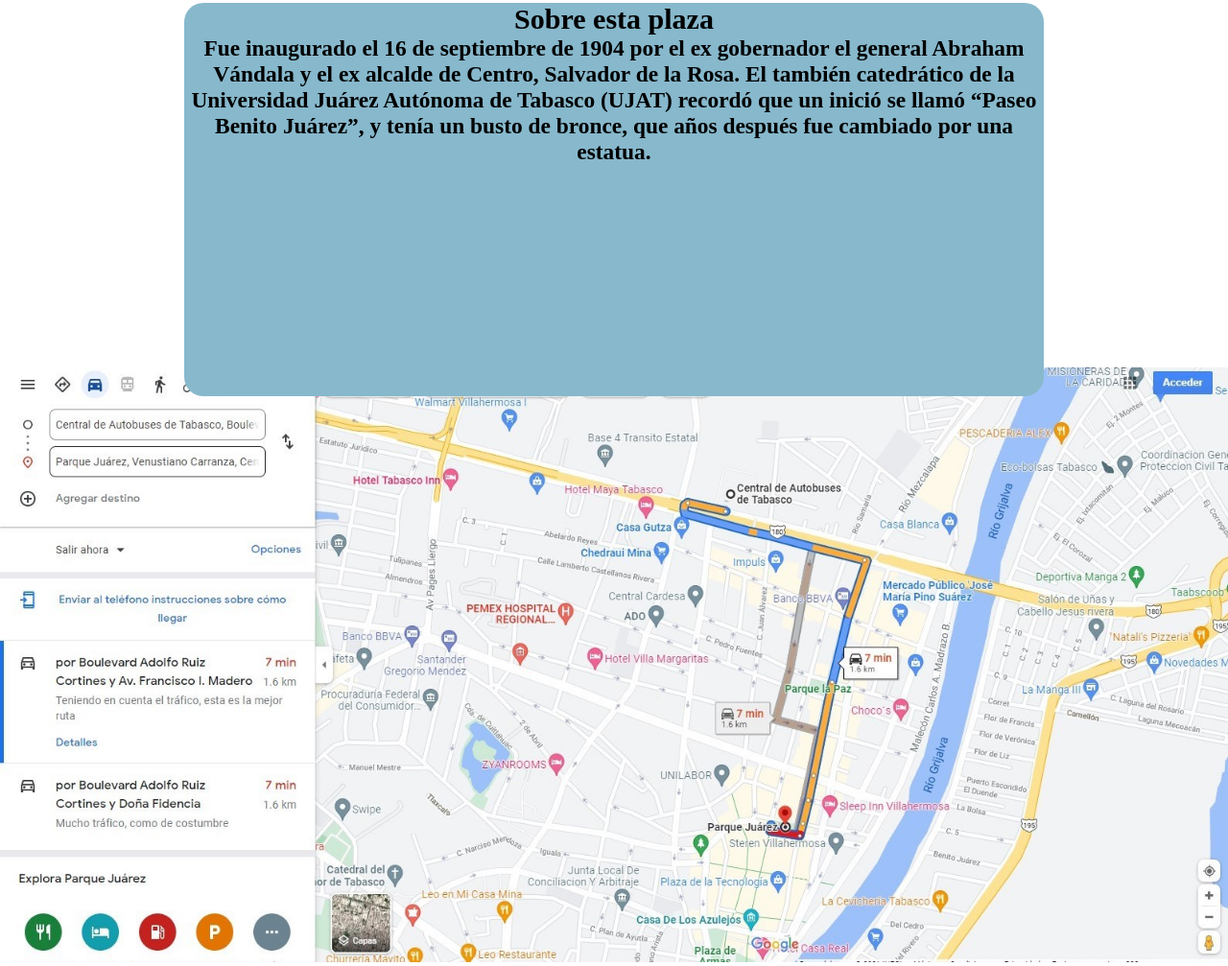
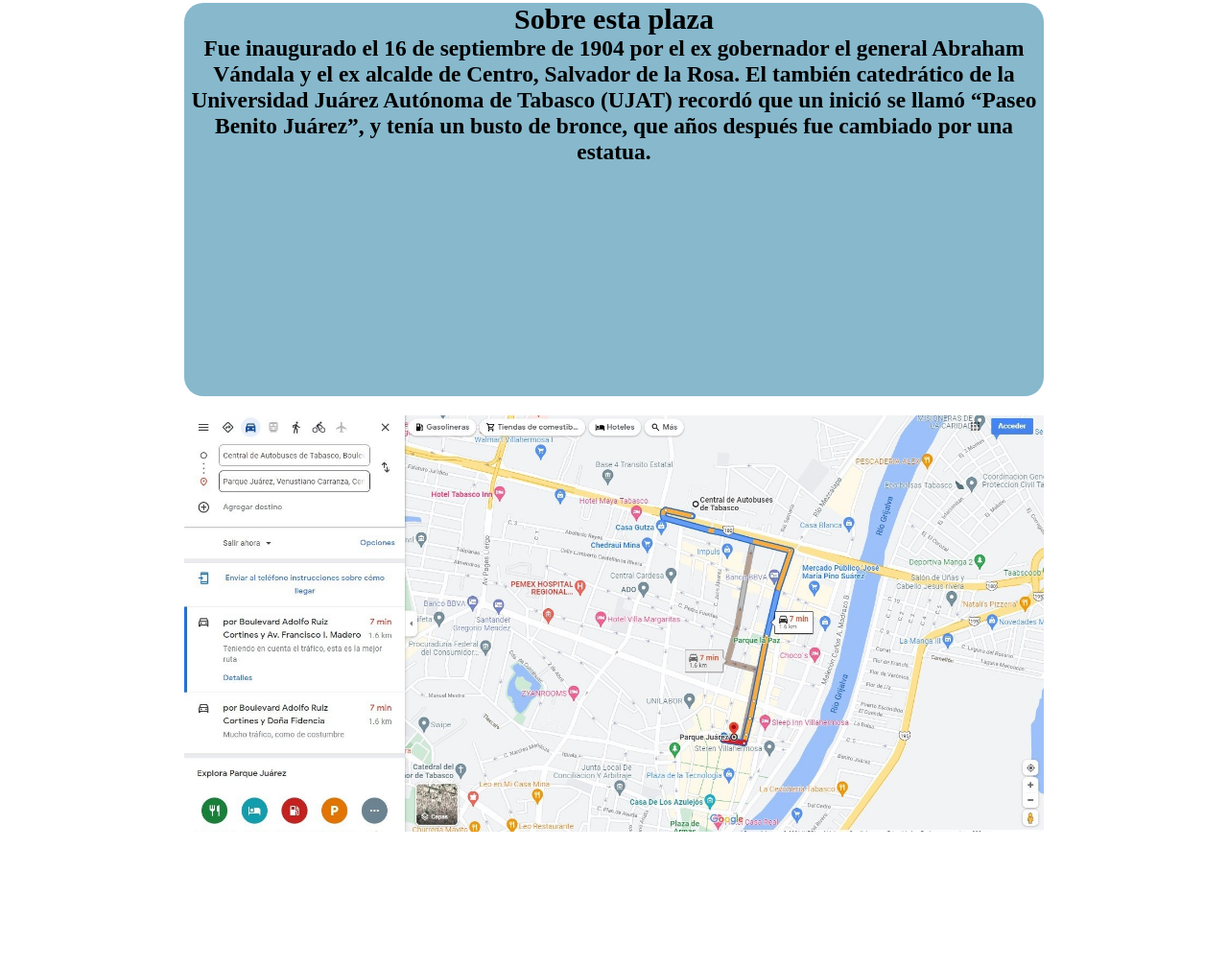
Before and after one commit to Zamora3412/primera-pagina, a plain HTML site: page plaza/pqjuarez.html in a window 1280 px wide. Shown: the part 991-1998 px from the top of the page at 96% size. After the commit the page ends 1862 px from the top, so only its background shows below. Drawn offline with nearby package versions, Linux system fonts and the light colour scheme.

Commit message:
Update pqjuarez.html

```diff
--- a/plaza/pqjuarez.html
+++ b/plaza/pqjuarez.html
@@ -53,7 +53,12 @@
 	<a class="enlace" href="https://www.google.com.mx/maps/place/Parque+Ju%C3%A1rez/@17.9910312,-92.9196992,17z/data=!3m1!4b1!4m5!3m4!1s0x85edd83807165e21:0x42e2fd9b04cb8368!8m2!3
 	d17.9910261!4d-92.9175105?hl=es&authuser=0"><img class ="hamburguer3" src="imagenes/Buscar.svg"></a>
 
-	<img src="imagenes/croquis.jpg" width = "100%">
+	<div class="croquis">
+		<center>
+			<img src="imagenes/croquis.jpg" width = "70%">
+		</center>
+	</div>
+
 
 </body>
 </html>
```
